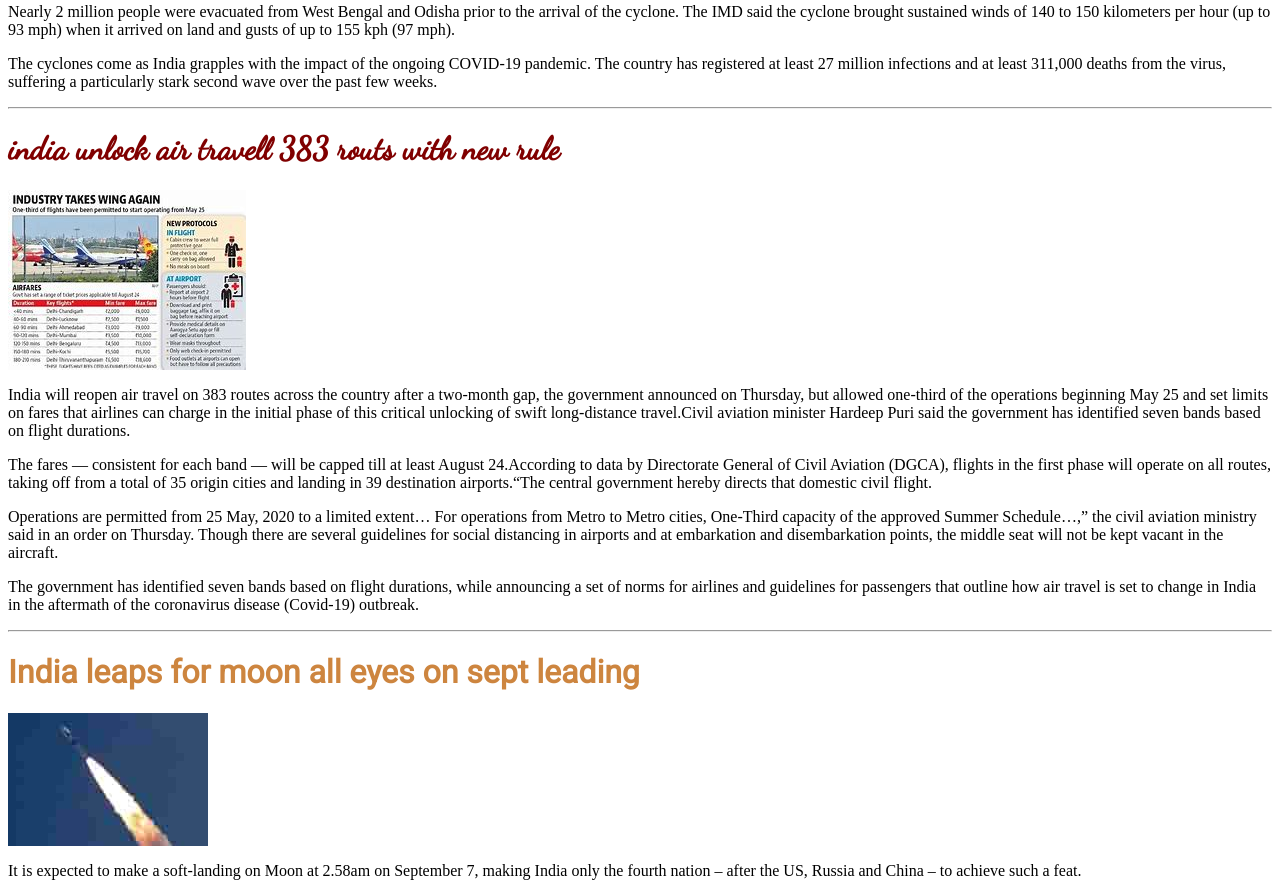
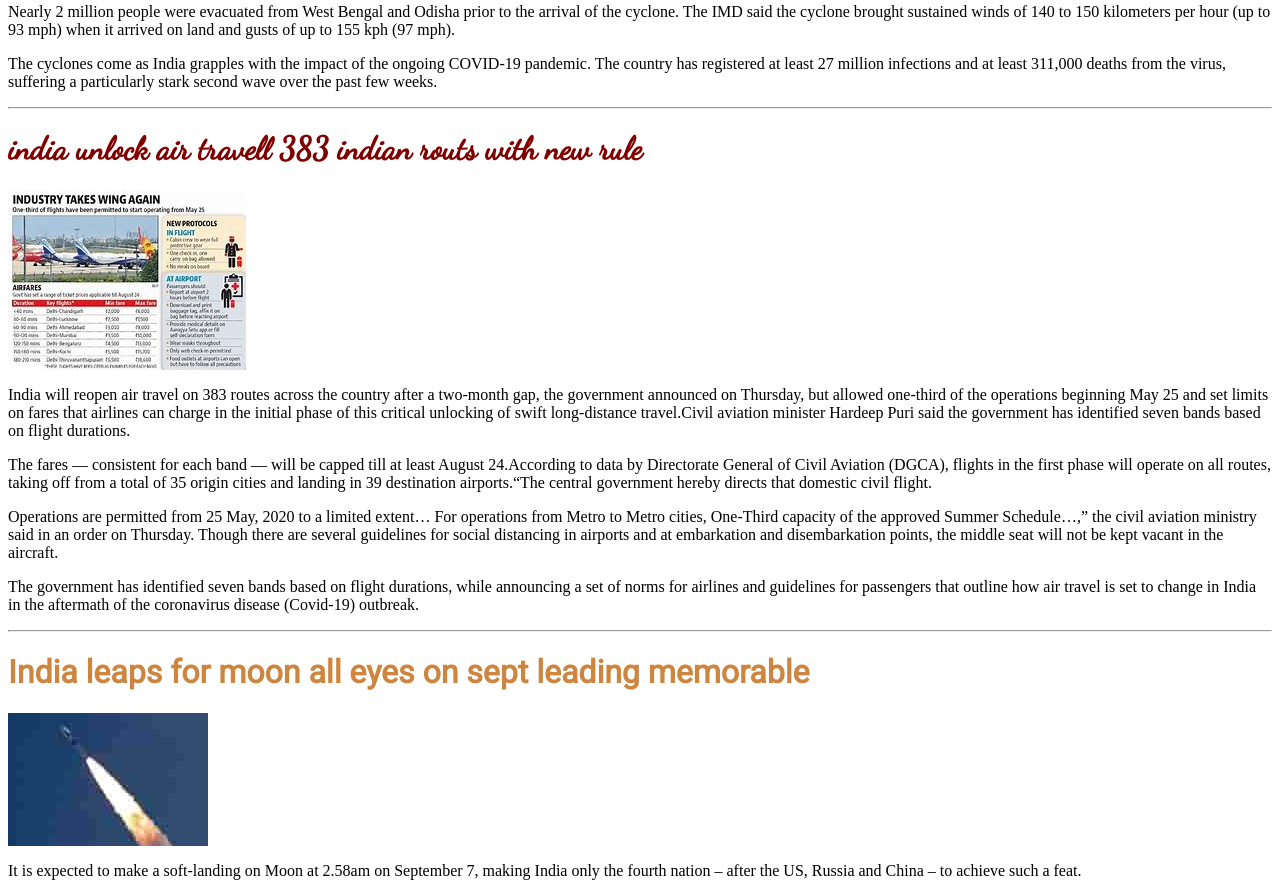
Before and after one commit to Kriti2004/4thmay2023newswebsitewithfonts, a plain HTML site: page index.html in a window 1280 px wide. Shown: the part 3194-4087 px from the top of the page. Drawn offline with Linux system fonts and the light colour scheme.

Commit message:
newspaper

```diff
--- a/index.html
+++ b/index.html
@@ -93,14 +93,14 @@
         <p>Nearly 2 million people were evacuated from West Bengal and Odisha prior to the arrival of the cyclone. The IMD said the cyclone brought sustained winds of 140 to 150 kilometers per hour (up to 93 mph) when it arrived on land and gusts of up to 155 kph (97 mph).</p>
         <p>The cyclones come as India grapples with the impact of the ongoing COVID-19 pandemic. The country has registered at least 27 million infections and at least 311,000 deaths from the virus, suffering a particularly stark second wave over the past few weeks.</p>
         <hr>
-        <h1 id="a7">india unlock air travell 383 routs with new rule </h1>
+        <h1 id="a7">india unlock air travell 383 indian routs with new rule </h1>
         <img src="./img/g.png">
         <p>India will reopen air travel on 383 routes across the country after a two-month gap, the government announced on Thursday, but allowed one-third of the operations beginning May 25 and set limits on fares that airlines can charge in the initial phase of this critical unlocking of swift long-distance travel.Civil aviation minister Hardeep Puri said the government has identified seven bands based on flight durations. </p>
         <p>The fares — consistent for each band — will be capped till at least August 24.According to data by Directorate General of Civil Aviation (DGCA), flights in the first phase will operate on all routes, taking off from a total of 35 origin cities and landing in 39 destination airports.“The central government hereby directs that domestic civil flight.</p>
         <p>Operations are permitted from 25 May, 2020 to a limited extent… For operations from Metro to Metro cities, One-Third capacity of the approved Summer Schedule…,” the civil aviation ministry said in an order on Thursday. Though there are several guidelines for social distancing in airports and at embarkation and disembarkation points, the middle seat will not be kept vacant in the aircraft.</p>
         <p>The government has identified seven bands based on flight durations, while announcing a set of norms for airlines and guidelines for passengers that outline how air travel is set to change in India in the aftermath of the coronavirus disease (Covid-19) outbreak.</p>
         <hr>
-        <h1 id="a8">India leaps for moon all eyes on sept leading </h1>
+        <h1 id="a8">India leaps for moon all eyes on sept leading memorable </h1>
         <img src="./img/h.png">
         <p>It is expected to make a soft-landing on Moon at 2.58am on September 7, making India only the fourth nation – after the US, Russia and China – to achieve such a feat.  </p>
         <p>The month of September brings some hope for skywatchers in India as the southwest monsoon has entered an apparent break phase in many parts of the country. With subdued rainfall, the sky is all set to show a few glimpses of beautiful evening colours followed by a dark night sky. Moreover, the lower levels of pollution in September will also set the stage with ideal conditions for good sky observation.</p>
```
